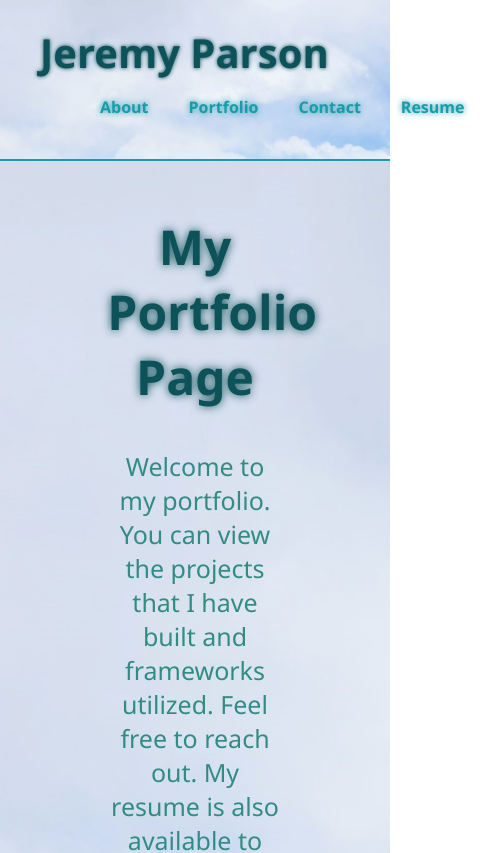
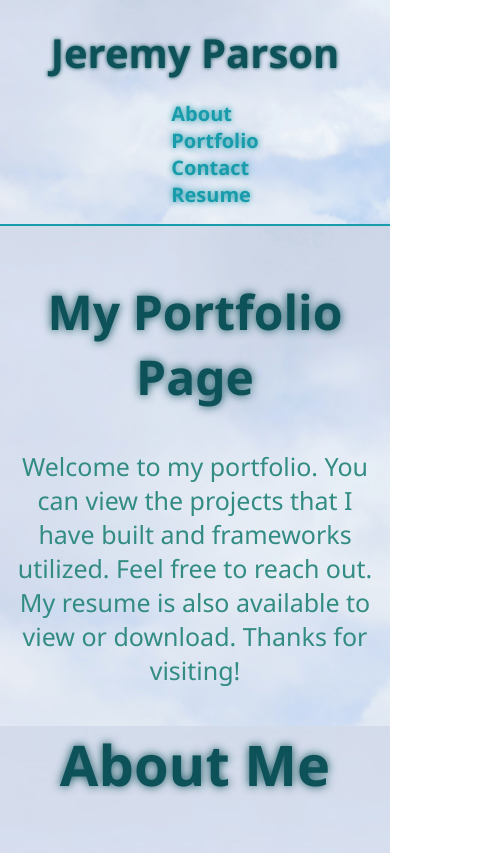
Before and after one commit to parsonjd/portfolio-react, a React (Create React App) app: page / in a window 390 px wide. Shown: the top 853 px of the page, 485 px wide, since content can reach past the window. Built offline with nearby package versions, Linux system fonts and the light colour scheme.

Commit message:
Added some more styling

```diff
--- a/src/components/Contact/index.js
+++ b/src/components/Contact/index.js
@@ -50,7 +50,7 @@ function Contact() {
       </div>
 
       <div className="contact-details">
-        <div>
+        <div className="column1">
           <p>My contact info!</p>
           <p>
             Phone: <a href="tel:757.641.3628">757.641.3628</a>
@@ -60,7 +60,7 @@ function Contact() {
           </p>
         </div>
 
-        <div className="form">
+        <div className="form column2">
           <form>
             <label for="fullName">Your Name</label>
             <input
--- a/src/components/Footer/index.js
+++ b/src/components/Footer/index.js
@@ -6,20 +6,17 @@ function Footer() {
   return (
     <footer>
       <h3>Made by Jeremy Parson</h3>
-      <p>
-        <div>
-          <a href="https://github.com/parsonjd">
-            <img
-              src={gitHub}
-              style={{ width: "50%" }}
-              alt="github repository"
-            />
-          </a>
-          <a href="https://www.linkedin.com/in/jeremyparson/">
-            <img src={linkedIn} style={{ width: "50%" }} alt="linkedIn" />
-          </a>
-        </div>
-      </p>
+
+      <div>
+        <a href="https://github.com/parsonjd">
+          <img src={gitHub} alt="github repository" />
+        </a>
+      </div>
+      <div>
+        <a href="https://www.linkedin.com/in/jeremyparson/">
+          <img src={linkedIn} alt="linkedIn" />
+        </a>
+      </div>
     </footer>
   );
 }
--- a/src/components/Resume/index.js
+++ b/src/components/Resume/index.js
@@ -21,7 +21,7 @@ function Resume() {
       </section>
       <section className="tech">
         <div className="tech-table front-end">
-          <p className="table-title">Font-End Technologies</p>
+          <p className="table-title">Front-End</p>
           <p className="table-text">
             <ul>
               <li>HTML5</li>
@@ -36,15 +36,15 @@ function Resume() {
         </div>
 
         <div className="tech-table back-end">
-          <p className="table-title">Back-End Technologies</p>
+          <p className="table-title">Back-End </p>
           <p className="table-text">
             <ul>
               <li>Node.Js</li>
               <li>Express.js</li>
               <li>MySQL</li>
               <li>Sequelize</li>
-              <li>Object Relational Mapping(ORM)</li>
-              <li>Model View Controller (MVC)</li>
+              <li>ORM</li>
+              <li>MVC</li>
               <li>MongoDB</li>
               <li>GraphQL</li>
               <li>State</li>
--- a/src/index.css
+++ b/src/index.css
@@ -173,8 +173,6 @@ nav ul li a:hover {
   text-align: center;
   font-size: 3rem;
   text-shadow: 0 0 10px;
-  /* margin-top: 2rem;
-  margin-bottom: 2rem; */
 }
 
 .contact-details {
@@ -289,3 +287,107 @@ footer h3 {
   font-size: 1.2rem;
   margin: 0;
 }
+
+/* Media queries for mobile */
+@media screen and (max-width: 980px) {
+  header {
+    padding-bottom: 0;
+    justify-content: center;
+    position: relative;
+  }
+
+  header h1 {
+    width: 100%;
+    text-align: center;
+  }
+
+  header nav ul {
+    margin-top: 20px;
+    width: 100%;
+    justify-content: center;
+  }
+
+  header nav ul li a {
+    font-size: 20px;
+  }
+
+  footer h3,
+  footer div,
+  footer p {
+    text-align: center;
+    width: 100%;
+  }
+
+  .myPage-details {
+    width: 100%;
+    text-align: center;
+  }
+
+  .section-header {
+    width: 80%;
+  }
+
+  .contact-details {
+    flex: 1 100%;
+  }
+}
+
+@media screen and (max-width: 768px) {
+  .project-stuff {
+    flex: 2 100%;
+    text-align: center;
+    justify-content: center;
+  }
+
+  .project-img {
+    /* flex: 0 50%; */
+    margin-right: 100px;
+    margin-top: 15px;
+    margin-bottom: 15px;
+  }
+
+  .project-description {
+    flex: 100%;
+  }
+}
+
+@media screen and (max-width: 575px) {
+  .section-header {
+    width: 95%;
+  }
+
+  .nav,
+  .nav-item {
+    display: block;
+  }
+
+  .about p,
+  .projects p {
+    width: 100%;
+    padding: 30px 15px;
+  }
+
+  .project-stuff {
+    display: block;
+  }
+
+  .column1,
+  .column2 {
+    width: 100%;
+  }
+
+  .contact-details {
+    text-align: center;
+    display: block;
+    margin-bottom: 20px;
+  }
+
+  .tech {
+    width: 100%;
+  }
+  .tech-table {
+    display: block;
+    width: 80%;
+    text-align: center;
+  }
+}
```
